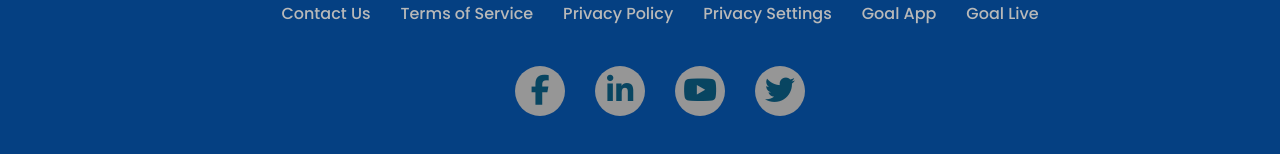
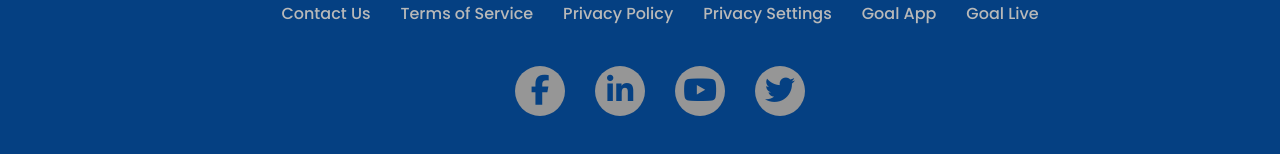
Before and after one commit to indrajith76/world-cup, a plain HTML site: page index.html in a window 1280 px wide. Shown: the part 2205-2359 px from the top of the page. Drawn offline with Linux system fonts and the light colour scheme.

Commit message:
footer update

```diff
--- a/style.css
+++ b/style.css
@@ -253,6 +253,9 @@ footer ul:nth-child(4) li a {
     color: #054082;
 }
 
+.index-footer ul:nth-child(4) li a {
+    color: #054082;
+}
 
 /* -------------------------------
     style for match.html file
@@ -351,7 +354,7 @@ footer ul:nth-child(4) li a {
     background: #084561;
 }
 
-footer ul:nth-child(4) li a {
+.match-footer ul:nth-child(4) li a {
     color: #084561;
 }
 
```
